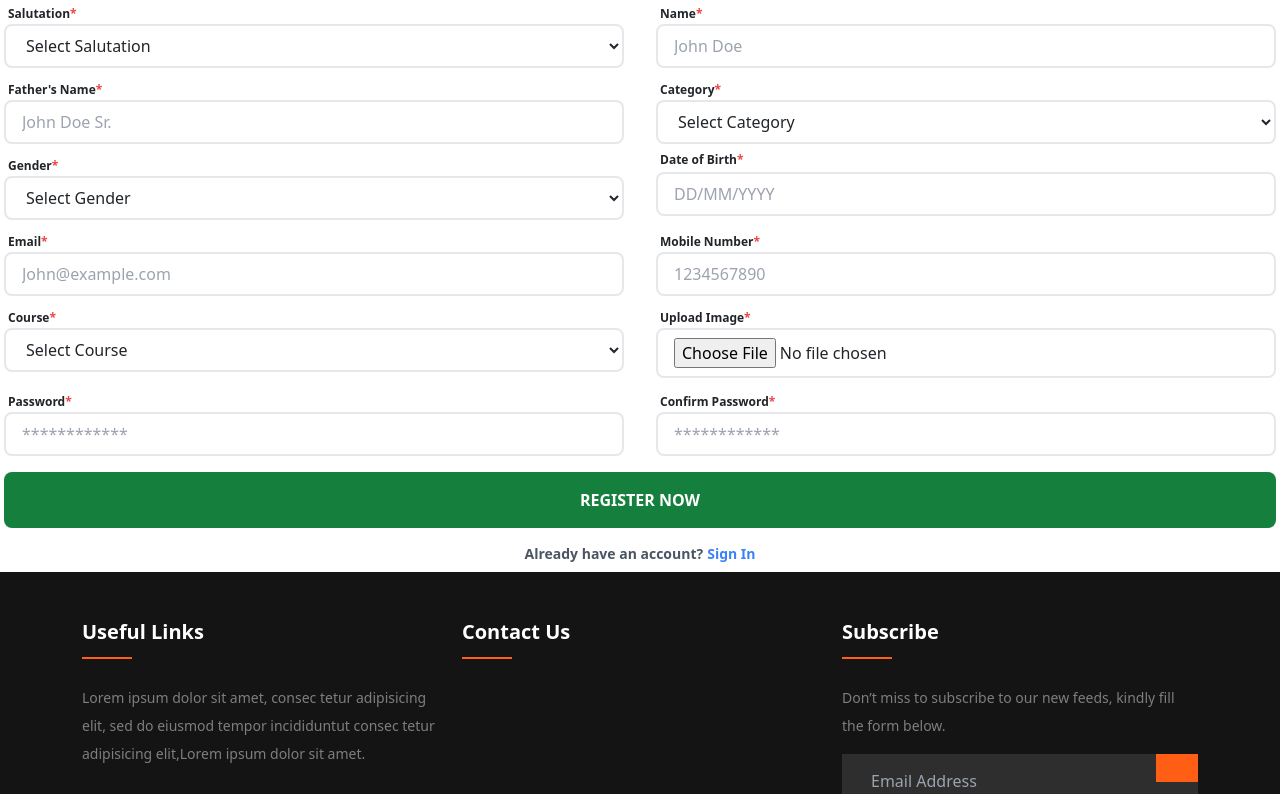
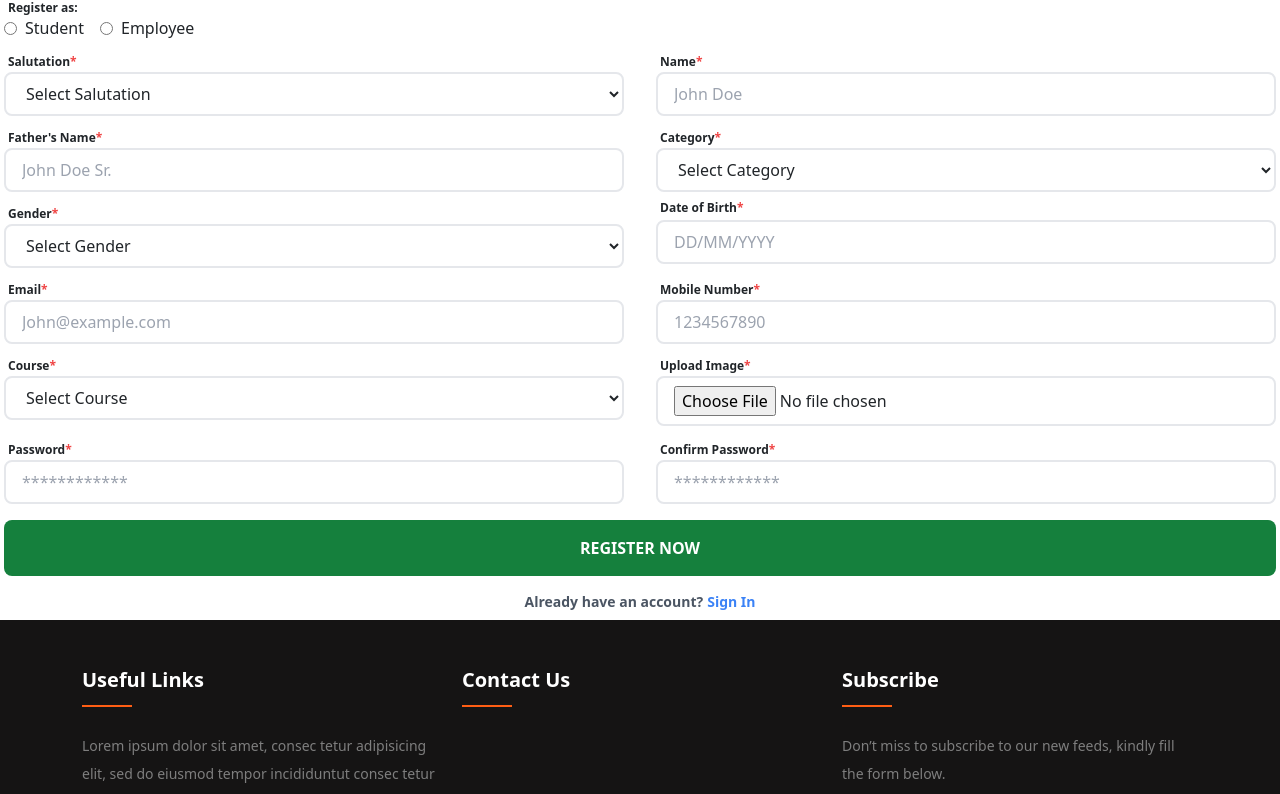
Before and after one commit to shreypilot/bau, a React (Create React App) app in the folder client/: page /register in a window 1280 px wide. Shown: the top 794 px of the page. Built offline with nearby package versions, Linux system fonts and the light colour scheme.

Commit message:
add register with

```diff
--- a/client/src/components/login/LoginForm.js
+++ b/client/src/components/login/LoginForm.js
@@ -152,6 +152,7 @@ const LoginForm = () => {
             <RegisterForm
               setView={setView}
               setRegisterRole={setRegisterRole}
+              registerRole={registerRole}
               handleRegisterSubmit={handleRegisterSubmit}
             />
           )}
--- a/client/src/components/registration/RegistrationForm.js
+++ b/client/src/components/registration/RegistrationForm.js
@@ -3,9 +3,9 @@ import React, { useState } from "react";
 import axios from "axios";
 import { toast, ToastContainer } from "react-toastify";
 import "react-toastify/dist/ReactToastify.css";
-import DateOfBirthInput from "./DateOfBirthInput"; // Import the DateOfBirthInput component
+import DateOfBirthInput from "./DateOfBirthInput";
 
-function RegisterForm({ setView, handleRegisterSubmit }) {
+function RegisterForm({ setView, handleRegisterSubmit, registerRole,setRegisterRole }) {
   const [formData, setFormData] = useState({
     salutation: "",
     name: "",
@@ -65,6 +65,35 @@ function RegisterForm({ setView, handleRegisterSubmit }) {
   return (
     <div>
       <form onSubmit={handleSubmit}>
+        <div className="mb-2 mx-1">
+          <label className="text-xs font-semibold px-1 block">
+            Register as:
+          </label>
+          <div className="flex items-center">
+            <input
+              type="radio"
+              id="student"
+              name="role"
+              value="student"
+              checked={registerRole === "student"}
+              onChange={() => setRegisterRole("student")}
+              className="mr-2"
+            />
+            <label htmlFor="student" className="mr-4">
+              Student
+            </label>
+            <input
+              type="radio"
+              id="employee"
+              name="role"
+              value="employee"
+              checked={registerRole === "employee"}
+              onChange={() => setRegisterRole("employee")}
+              className="mr-2"
+            />
+            <label htmlFor="employee">Employee</label>
+          </div>
+        </div>
         <div className="flex -mx-3">
           <div className="w-1/2 px-3 mb-2">
             <label htmlFor="salutation" className="text-xs  font-semibold px-1">
```
